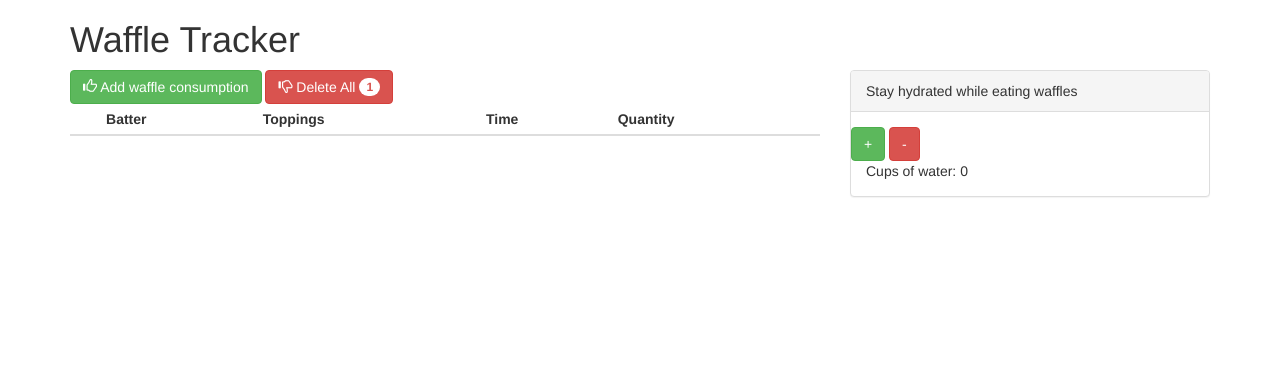
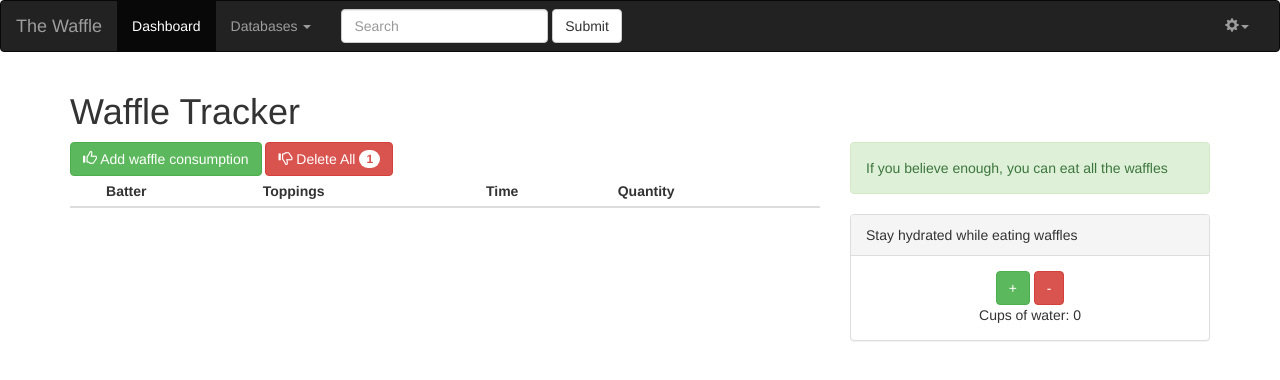
Before and after one commit to meganedoty/WebProgrammingFall2015, a PHP site: page /Midterm/ in a window 1280 px wide. Shown: the top 380 px of the page. Run offline with PHP 8.4, Linux system fonts and the light colour scheme; the visitor is signed in with stand-in values (Sample User, id 1); data that the repository does not hold is empty; some libraries are stand-ins or nearby versions.

Commit message:
more things

```diff
--- a/Midterm/index.php
+++ b/Midterm/index.php
@@ -30,6 +30,45 @@ session_start();
     <link rel="stylesheet" href="https://maxcdn.bootstrapcdn.com/bootstrap/3.3.5/css/bootstrap.min.css">
   </head>
   <body>
+
+      <nav class="navbar navbar-default navbar-inverse">
+        <div class="container-fluid">
+          <div class="navbar-header">
+            <a class="navbar-brand">The Waffle</a>
+          </div>
+
+        <div class="collapse navbar-collapse">
+          <ul class="nav navbar-nav">
+            <li class="active"><a href="#">Dashboard</a></li>
+            <li class="dropdown">
+              <a href="#" class="dropdown-toggle" data-toggle="dropdown" role="button" aria-haspopup="true" aria-expanded="false">Databases <span class="caret"></span></a>
+              <ul class="dropdown-menu">
+                <li><a href="#">Batters</a></li>
+                <li><a href="#">Toppings</a></li>
+              </ul>
+            </li>
+          </ul>
+
+          <form class="navbar-form navbar-left">
+            <div class="form-group">
+              <input type="text" class="form-control" placeholder="Search">
+            </div>
+            <button type="submit" class="btn btn-default">Submit</button>
+          </form>
+
+          <ul class="nav navbar-nav navbar-right">
+            <li class="dropdown">
+              <a href="#" class="dropdown-toggle" data-toggle="dropdown" role="button" aria-haspopup="true" aria-expanded="false"><span class="glyphicon glyphicon-cog" aria-hidden="true"></span><span class="caret"></span></a>
+              <ul class="dropdown-menu">
+                <li><a href="#">Settings</a></li>
+                <li><a href="#">Log out</a></li>
+              </ul>
+            </li>
+          </ul>
+          </div><!-- container fluid -->
+        </div>
+      </nav>
+
       <div class="container">
         <h1>Waffle Tracker</h1>
 
@@ -76,9 +115,10 @@ session_start();
         </div> <!-- row -->
 
         <div class="col-md-4 col-xs-2">
+          <div class="alert alert-success" role="alert">If you believe enough, you can eat all the waffles</div>
           <div class="panel panel-default">
             <div class="panel-heading">Stay hydrated while eating waffles</div>
-            <div class="panel-body">
+            <div class="panel-body text-center">
               <div class="row">
                 <a href="#" class="btn btn-success" id="wateradd">+</a>
                 <a href="#" class="btn btn-danger" id="waterdelete">-</a>
--- a/php/food/delete.php
+++ b/php/food/delete.php
@@ -39,7 +39,7 @@ session_start();
               </button>
               <h3>Vous etes sur que vous voudriez supprimer <?=$meal['Name']?>?</h3>
               <input type="submit" value="delete" class="btn btn-danger" />
-              <input type="hidden" name="id" value="<?=$_REQUEST['id']?>"
+              <input type="hidden" name="id" value="<?=$_REQUEST['id']?>">
             </div>
         </form>
     </div>
```
